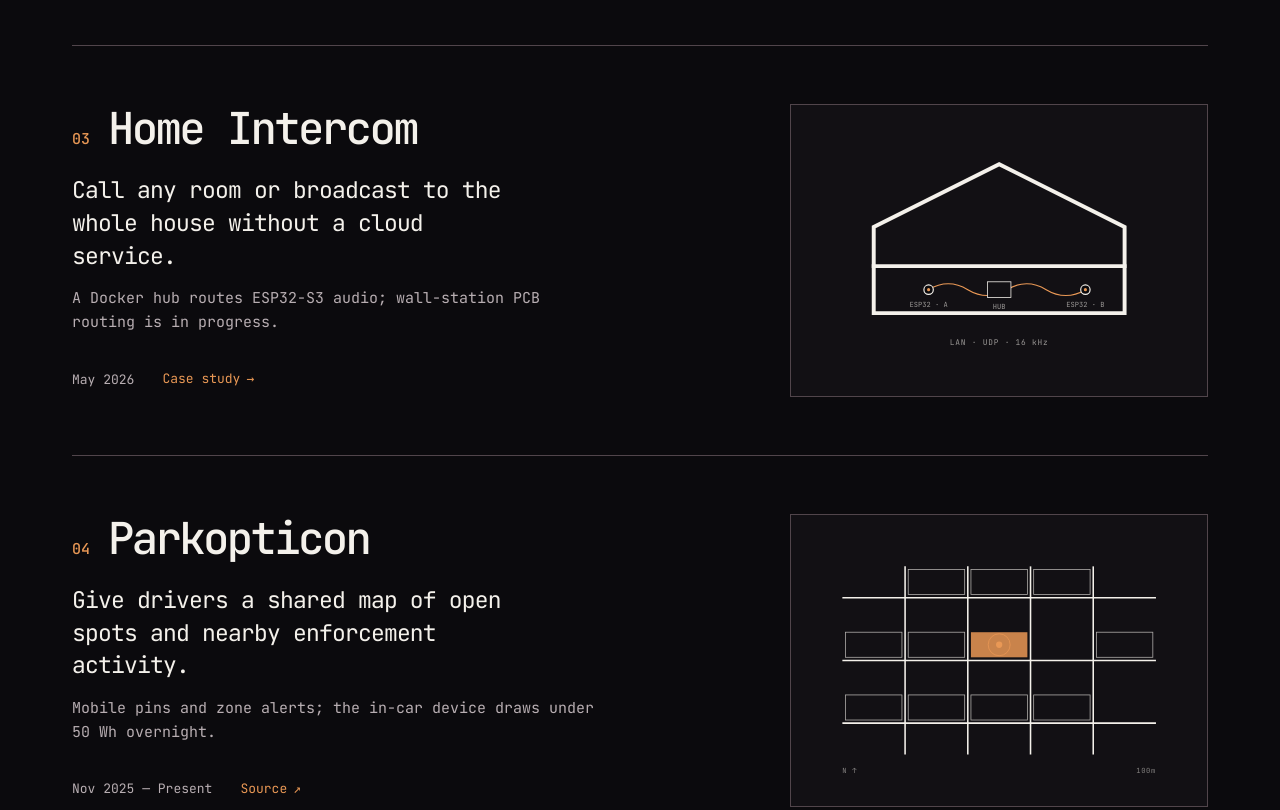
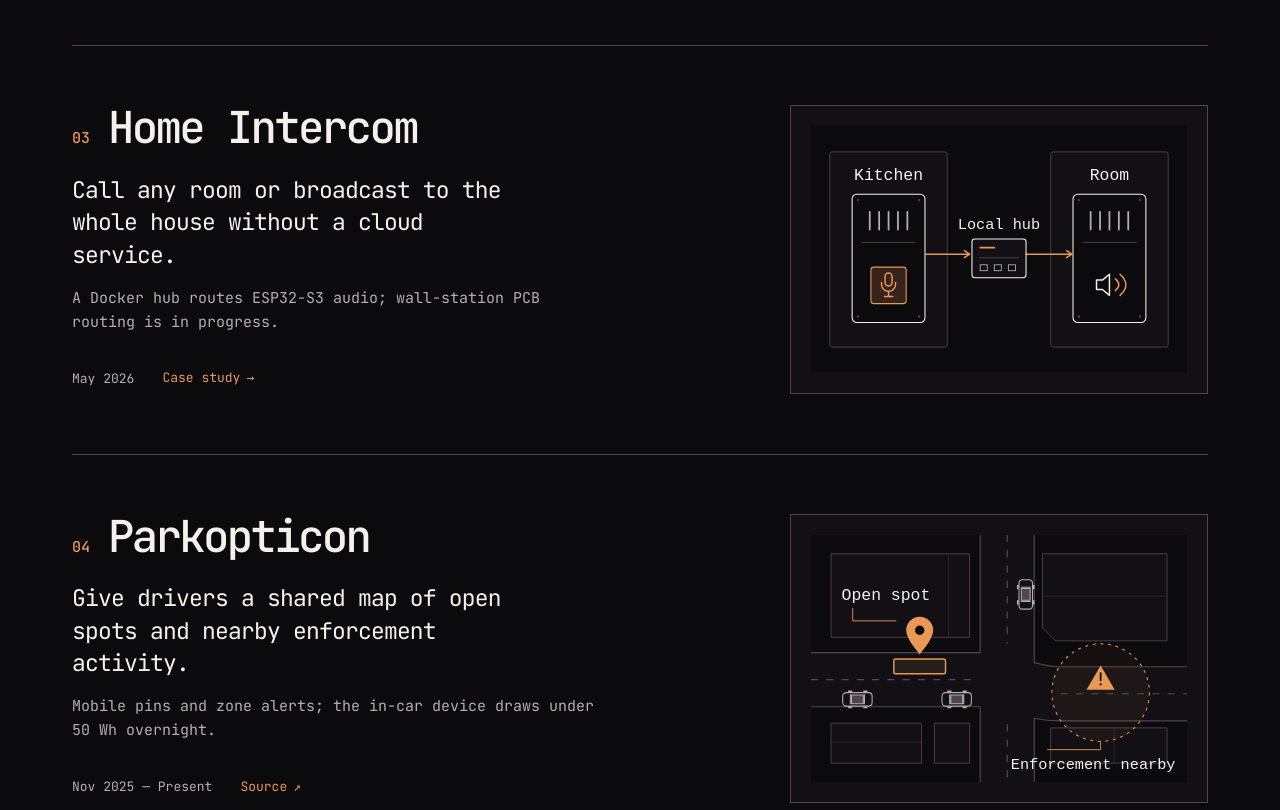
Before and after one commit to Integer-Conversion-Error/esad-portfolio, an Astro site: page / in a window 1280 px wide. Shown: the part 1680-2490 px from the top of the page. Built offline with nearby package versions, Linux system fonts and the light colour scheme; Astro itself is replaced by a stand-in of ours.

Commit message:
Redraw parking and intercom SVG project diagrams

```diff
--- a/src/components/ProjectVisual.astro
+++ b/src/components/ProjectVisual.astro
@@ -34,11 +34,31 @@ const screenshots = {
   },
 };
 const screenshot = hint in screenshots ? screenshots[hint as keyof typeof screenshots] : undefined;
+
+const diagrams = {
+  "home-intercom": {
+    src: "/images/home-intercom-diagram.svg",
+    title: "Home Intercom",
+    alt: "Illustrated Home Intercom audio flow from a kitchen wall station through the local hub to another room.",
+  },
+  "parkopticon": {
+    src: "/images/parkopticon-diagram.svg",
+    title: "Parkopticon",
+    alt: "Illustrated parking map with an open curbside space and a nearby enforcement alert zone.",
+  },
+};
+const diagram = hint in diagrams ? diagrams[hint as keyof typeof diagrams] : undefined;
 ---
 
 {screenshot && (
   <a class="project-screenshot-link" href={screenshot.src} target="_blank" rel="noopener" aria-label={`Open full-size ${screenshot.title} screenshot`}>
     <img src={screenshot.src} alt={screenshot.alt} width={screenshot.width} height={screenshot.height} class="project-screenshot" decoding="async" />
+  </a>
+)}
+
+{diagram && (
+  <a class="project-diagram-link" href={diagram.src} target="_blank" rel="noopener" aria-label={`Open full-size ${diagram.title} diagram`}>
+    <img src={diagram.src} alt={diagram.alt} width="640" height="420" class="project-diagram" decoding="async" />
   </a>
 )}
 
@@ -56,98 +76,9 @@ const screenshot = hint in screenshots ? screenshots[hint as keyof typeof screen
   <img src="/images/raindropticon-logo.jpeg" alt="Raindropticon logo" class="illus" />
 )}
 
-{hint === "home-intercom" && (
-  <svg viewBox="0 0 480 320" role="img" aria-label="A house outline with two room nodes and a wave path between them" class="illus">
-    {/* House outline */}
-    <g fill="none" stroke="currentColor" stroke-width="5" stroke-linecap="square" stroke-linejoin="miter">
-      <path d="M 80 240 L 80 130 L 240 50 L 400 130 L 400 240 Z" />
-      {/* Floor split */}
-      <line x1="80" y1="180" x2="400" y2="180" />
-    </g>
-
-    {/* Wave path between rooms (audio packets) */}
-    <path
-      d="M 150 210 Q 175 195 200 210 T 250 210 T 300 210 T 350 210"
-      fill="none"
-      stroke="var(--accent)"
-      stroke-width="1.5"
-    />
-
-    {/* Endpoint nodes */}
-    <g>
-      <circle cx="150" cy="210" r="6" fill="var(--bg)" stroke="currentColor" stroke-width="1.5" />
-      <circle cx="150" cy="210" r="2" fill="var(--accent)" />
-      <text x="150" y="232" text-anchor="middle" font-family="var(--font-mono)" font-size="9" fill="currentColor" opacity="0.6">ESP32 · A</text>
-    </g>
-    <g>
-      <circle cx="350" cy="210" r="6" fill="var(--bg)" stroke="currentColor" stroke-width="1.5" />
-      <circle cx="350" cy="210" r="2" fill="var(--accent)" />
-      <text x="350" y="232" text-anchor="middle" font-family="var(--font-mono)" font-size="9" fill="currentColor" opacity="0.6">ESP32 · B</text>
-    </g>
-
-    {/* Hub */}
-    <rect x="225" y="200" width="30" height="20" fill="var(--bg-sunken)" stroke="currentColor" stroke-width="1" />
-    <text x="240" y="235" text-anchor="middle" font-family="var(--font-mono)" font-size="9" fill="currentColor" opacity="0.6">HUB</text>
-
-    {/* Title */}
-    <text x="240" y="280" text-anchor="middle" font-family="var(--font-mono)" font-size="10" fill="currentColor" opacity="0.6" letter-spacing="0.1em">LAN · UDP · 16 kHz</text>
-  </svg>
-)}
-
-{hint === "parkopticon" && (
-  <svg viewBox="0 0 480 320" role="img" aria-label="Street grid with parking spots, one filled in accent color" class="illus">
-    {/* Streets — horizontal */}
-    <g stroke="currentColor" stroke-width="2">
-      <line x1="40" y1="80" x2="440" y2="80" />
-      <line x1="40" y1="160" x2="440" y2="160" />
-      <line x1="40" y1="240" x2="440" y2="240" />
-    </g>
-    {/* Streets — vertical */}
-    <g stroke="currentColor" stroke-width="2">
-      <line x1="120" y1="40" x2="120" y2="280" />
-      <line x1="200" y1="40" x2="200" y2="280" />
-      <line x1="280" y1="40" x2="280" y2="280" />
-      <line x1="360" y1="40" x2="360" y2="280" />
-    </g>
-
-    {/* Parking spots (top row between streets) */}
-    <g fill="none" stroke="currentColor" stroke-width="1" opacity="0.7">
-      <rect x="124" y="44" width="72" height="32" />
-      <rect x="204" y="44" width="72" height="32" />
-      <rect x="284" y="44" width="72" height="32" />
-    </g>
-    {/* Parking spots (middle row) */}
-    <g fill="none" stroke="currentColor" stroke-width="1" opacity="0.7">
-      <rect x="44" y="124" width="72" height="32" />
-      <rect x="124" y="124" width="72" height="32" />
-      <rect x="364" y="124" width="72" height="32" />
-    </g>
-    {/* Parking spots (bottom row) */}
-    <g fill="none" stroke="currentColor" stroke-width="1" opacity="0.7">
-      <rect x="44" y="204" width="72" height="32" />
-      <rect x="124" y="204" width="72" height="32" />
-      <rect x="204" y="204" width="72" height="32" />
-      <rect x="284" y="204" width="72" height="32" />
-    </g>
-
-    {/* Filled accent spot */}
-    <rect x="204" y="124" width="72" height="32" fill="var(--accent)" opacity="0.85" />
-
-    {/* Pin */}
-    <g transform="translate(240 140)">
-      <circle r="14" fill="none" stroke="var(--accent)" stroke-width="1" />
-      <circle r="4" fill="var(--accent)" />
-    </g>
-
-    {/* Compass / scale */}
-    <text x="40" y="304" font-family="var(--font-mono)" font-size="9" fill="currentColor" opacity="0.5" letter-spacing="0.1em">N ↑</text>
-    <text x="440" y="304" text-anchor="end" font-family="var(--font-mono)" font-size="9" fill="currentColor" opacity="0.5" letter-spacing="0.1em">100m</text>
-  </svg>
-)}
-
 <style>
-  .project-screenshot-link { display: block; width: 100%; }
-  .project-screenshot {
+  .project-screenshot-link, .project-diagram-link { display: block; width: 100%; }
+  .project-screenshot, .project-diagram {
     display: block;
     width: 100%;
     height: auto;
@@ -181,6 +112,6 @@ const screenshot = hint in screenshots ? screenshots[hint as keyof typeof screen
   }
 
   @media (max-width: 700px) {
-    .fleet-map-screenshot, .project-screenshot { max-height: 220px; }
+    .fleet-map-screenshot, .project-screenshot, .project-diagram { max-height: 220px; }
   }
 </style>
```
Also changed, not shown: public/images/home-intercom-diagram.svg (added), public/images/parkopticon-diagram.svg (added).
